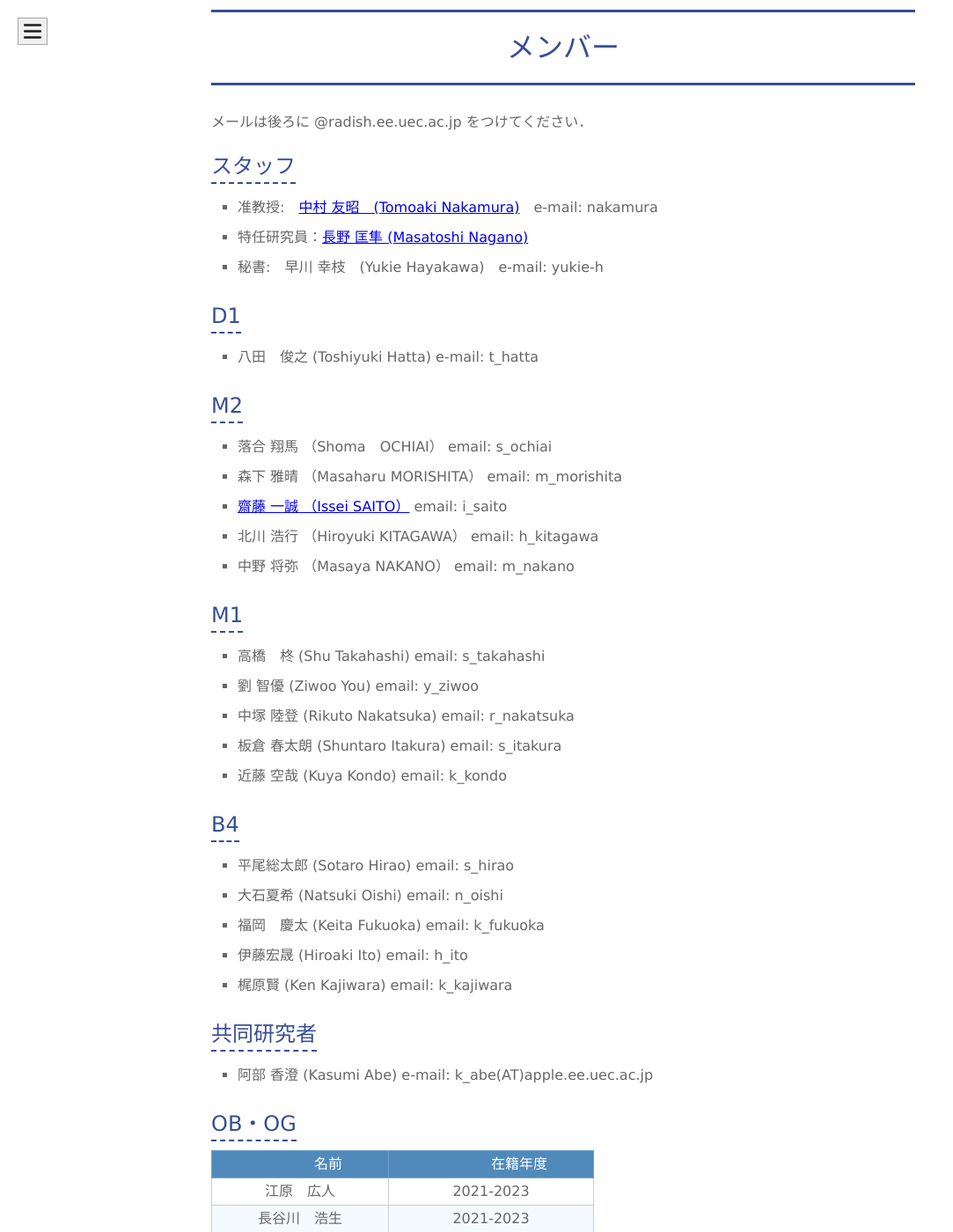
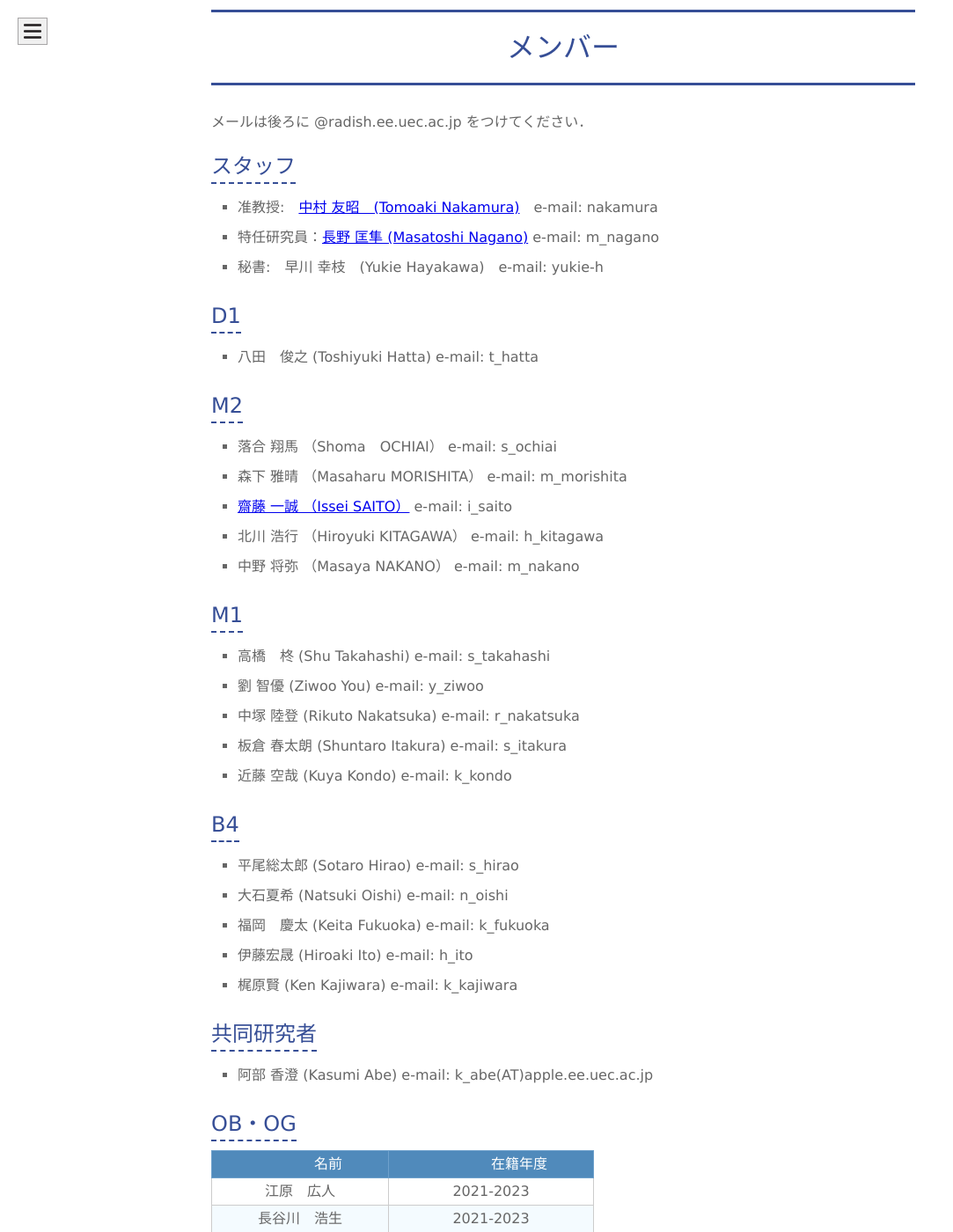
Before and after one commit to naka-lab/naka-lab.github.io, a Jekyll site: the page built from subpages/member.md, in a window 1280 px wide and 1400 px high, scrolled down 447 px. Shown: the whole window at 88% size, without its empty margins (0-1083 px from the left). Built offline with Jekyll 4.4.1, drawn with Linux system fonts in a browser that asks for light colours.

Commit message:
Update member.md

```diff
--- a/subpages/member.md
+++ b/subpages/member.md
@@ -8,32 +8,32 @@ layout: default
 
 ## スタッフ
 - 准教授:　[中村 友昭　(Tomoaki Nakamura)](nakamura.md)　e-mail: nakamura
-- 特任研究員：[長野 匡隼 (Masatoshi Nagano)](https://sites.google.com/view/nagano-lab/profile)
+- 特任研究員：[長野 匡隼 (Masatoshi Nagano)](https://sites.google.com/view/nagano-lab/profile) e-mail: m_nagano
 - 秘書:　早川 幸枝　(Yukie Hayakawa)　e-mail: yukie-h
 
 ## D1
 - 八田　俊之 (Toshiyuki Hatta) e-mail: t_hatta
 
 ## M2
-- 落合 翔馬 （Shoma　OCHIAI） email: s_ochiai
-- 森下 雅晴 （Masaharu MORISHITA） email: m_morishita
-- [齋藤 一誠 （Issei SAITO）](https://issei09.github.io/i.sai10.github.io/) email: i_saito
-- 北川 浩行 （Hiroyuki KITAGAWA） email: h_kitagawa
-- 中野 将弥 （Masaya NAKANO） email: m_nakano
+- 落合 翔馬 （Shoma　OCHIAI） e-mail: s_ochiai
+- 森下 雅晴 （Masaharu MORISHITA） e-mail: m_morishita
+- [齋藤 一誠 （Issei SAITO）](https://issei09.github.io/i.sai10.github.io/) e-mail: i_saito
+- 北川 浩行 （Hiroyuki KITAGAWA） e-mail: h_kitagawa
+- 中野 将弥 （Masaya NAKANO） e-mail: m_nakano
 
 ## M1
-- 高橋　柊 (Shu Takahashi) email: s_takahashi
-- 劉 智優 (Ziwoo You) email: y_ziwoo
-- 中塚 陸登 (Rikuto Nakatsuka) email: r_nakatsuka
-- 板倉 春太朗 (Shuntaro Itakura) email: s_itakura
-- 近藤 空哉 (Kuya Kondo) email: k_kondo
+- 高橋　柊 (Shu Takahashi) e-mail: s_takahashi
+- 劉 智優 (Ziwoo You) e-mail: y_ziwoo
+- 中塚 陸登 (Rikuto Nakatsuka) e-mail: r_nakatsuka
+- 板倉 春太朗 (Shuntaro Itakura) e-mail: s_itakura
+- 近藤 空哉 (Kuya Kondo) e-mail: k_kondo
 
 ## B4
-- 平尾総太郎 (Sotaro Hirao) email: s_hirao
-- 大石夏希 (Natsuki Oishi) email: n_oishi
-- 福岡　慶太 (Keita Fukuoka) email: k_fukuoka
-- 伊藤宏晟 (Hiroaki Ito) email: h_ito
-- 梶原賢 (Ken Kajiwara) email: k_kajiwara
+- 平尾総太郎 (Sotaro Hirao) e-mail: s_hirao
+- 大石夏希 (Natsuki Oishi) e-mail: n_oishi
+- 福岡　慶太 (Keita Fukuoka) e-mail: k_fukuoka
+- 伊藤宏晟 (Hiroaki Ito) e-mail: h_ito
+- 梶原賢 (Ken Kajiwara) e-mail: k_kajiwara
 
 ## 共同研究者
 - 阿部 香澄 (Kasumi Abe) e-mail: k_abe(AT)apple.ee.uec.ac.jp
```
